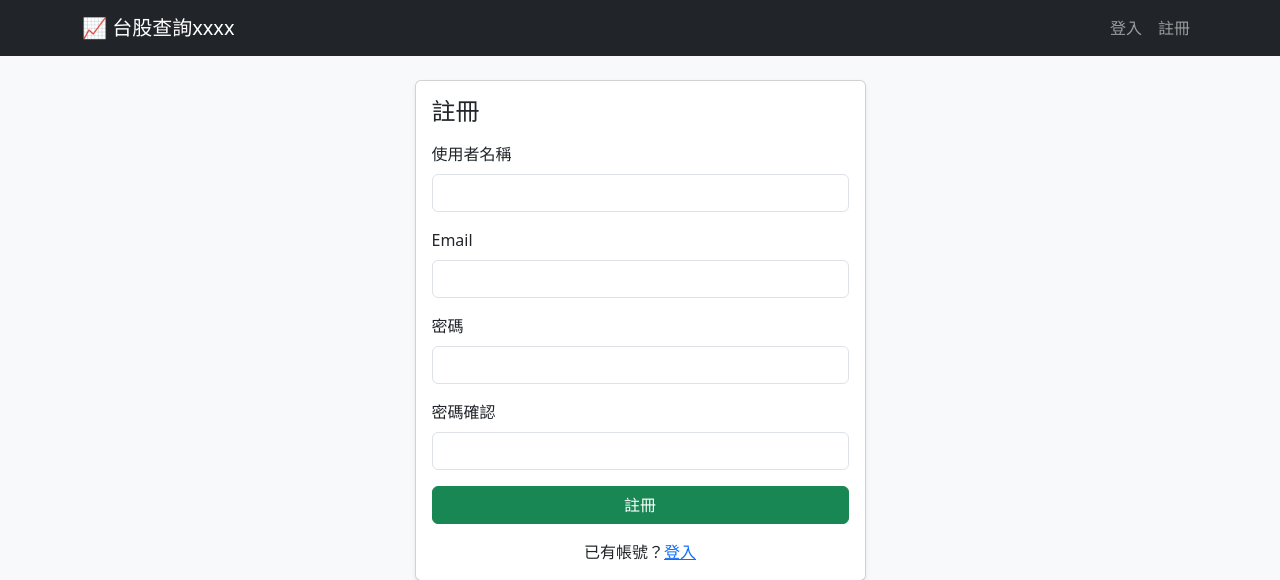
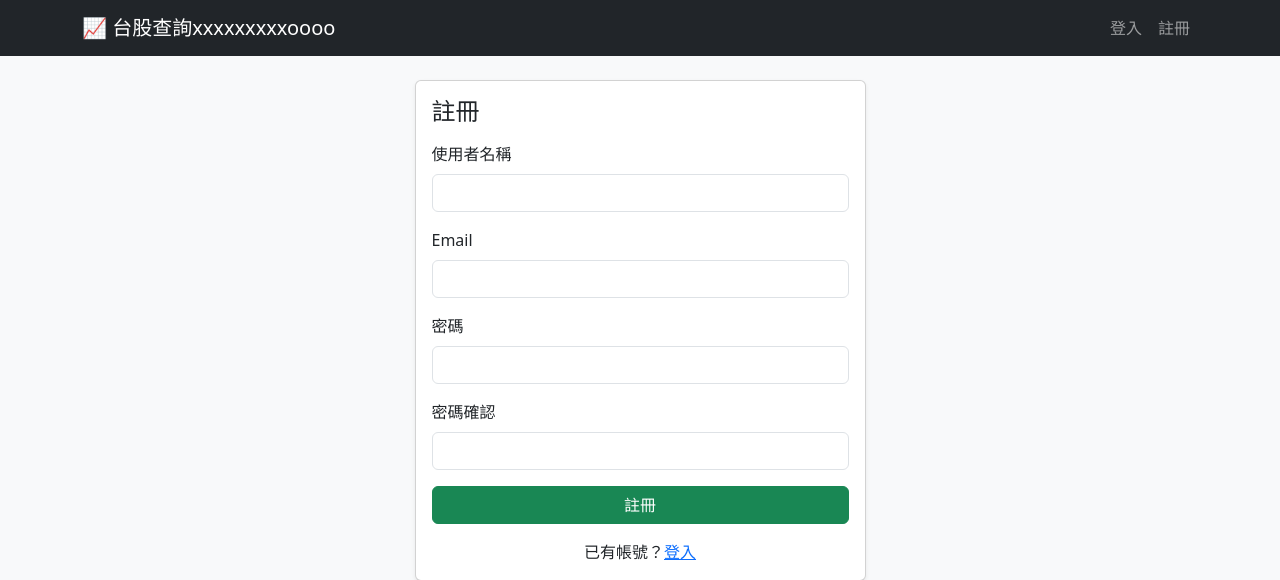
Before and after one commit to tonyyeh617/class, a Django app: page /signup/ in a window 1280 px wide. Shown: the top 580 px of the page. Run offline with Django 5.2, Linux system fonts and the light colour scheme.

Commit message:
11/09 update3

```diff
--- a/stocks/templates/base.html
+++ b/stocks/templates/base.html
@@ -9,7 +9,7 @@
 <body class="bg-light">
 <nav class="navbar navbar-expand navbar-dark bg-dark mb-4">
   <div class="container">
-    <a class="navbar-brand" href="{% url 'home' %}">📈 台股查詢xxxx</a>
+    <a class="navbar-brand" href="{% url 'home' %}">📈 台股查詢xxxxxxxxxoooo</a>
     <div class="navbar-nav ms-auto align-items-center">
       {% if user.is_authenticated %}
         <a class="nav-link" href="{% url 'home' %}">搜尋</a>
```
